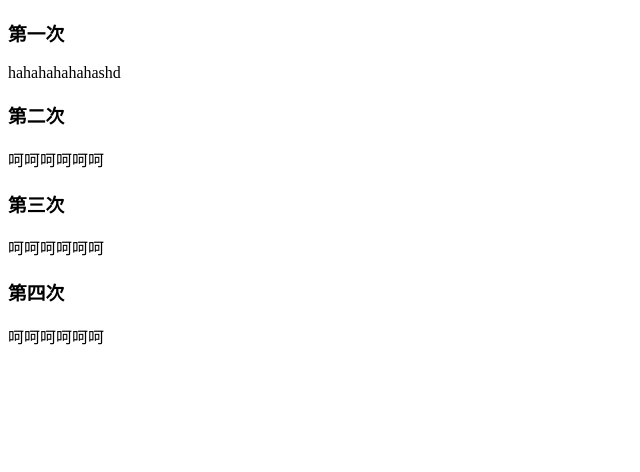
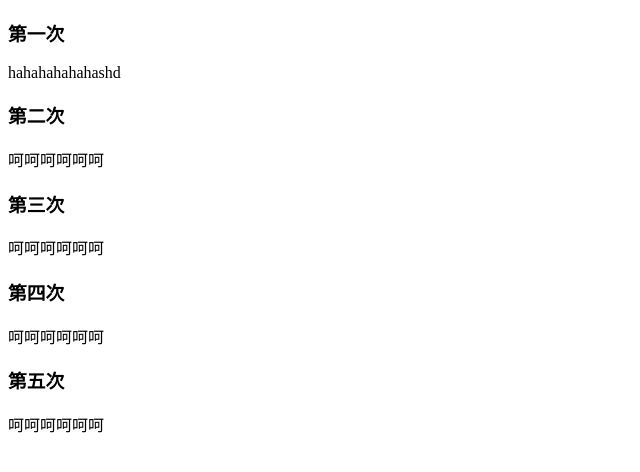
Before and after one commit to JXFjiang/demo.html, a plain HTML site: page index.html in a window 1280 px wide. Shown: the whole page, without its empty margins (0-640 px from the left). Drawn offline with Linux system fonts and the light colour scheme.

Commit message:
第五次提交

```diff
--- a/index.html
+++ b/index.html
@@ -15,6 +15,8 @@
     <div>呵呵呵呵呵呵</div>
     <h3>第四次</h3>
     <div>呵呵呵呵呵呵</div>
+    <h3>第五次</h3>
+    <div>呵呵呵呵呵呵</div>
 </body>
 
 </html>
```
